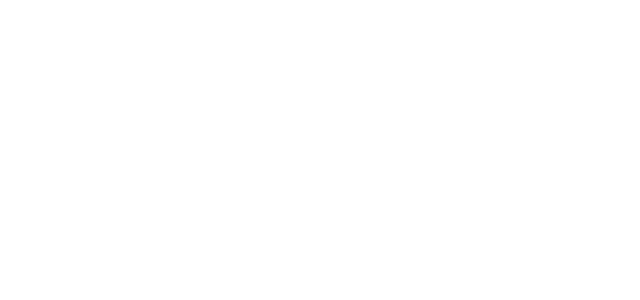
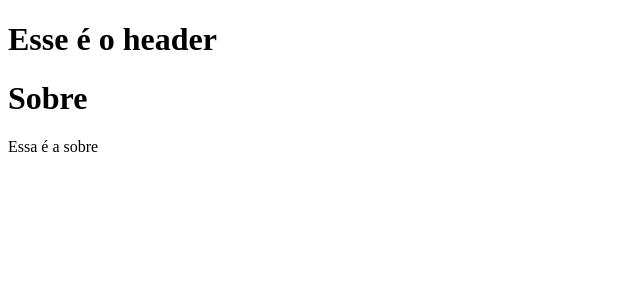
Before and after one commit to Daniel-san8/reactPassos2, a React (Create React App) app in the folder atividade12/meuapp12/: page /sobre in a window 1280 px wide. Before the commit this address had no page. Shown: the top 300 px of the page, without its empty margins (0-640 px from the left). Built offline with nearby package versions, Linux system fonts and the light colour scheme.

Commit message:
aprendendo routes

```diff
--- a/atividade12/meuapp12/src/App.js
+++ b/atividade12/meuapp12/src/App.js
@@ -1,12 +1,17 @@
 import React from "react";
 import { BrowserRouter, Routes, Route } from "react-router-dom";
 import Home from "./Home";
+import Sobre from "./Sobre";
+import NaoEncontrada from "./NaoEncontrada";
 
 function App() {
   return (
     <BrowserRouter>
+      <h1>Esse é o header</h1>
       <Routes>
         <Route path="/" element={<Home />} />
+        <Route path="sobre" element={<Sobre />} />
+        <Route path="*" element={<NaoEncontrada />} />
       </Routes>
     </BrowserRouter>
   );
--- /dev/null
+++ b/atividade12/meuapp12/src/NaoEncontrada.js
@@ -0,0 +1,7 @@
+import React from "react";
+
+const NaoEncontrada = () => {
+  return <h1>Erro 404</h1>;
+};
+
+export default NaoEncontrada;
--- /dev/null
+++ b/atividade12/meuapp12/src/Sobre.js
@@ -0,0 +1,12 @@
+import React from "react";
+
+const Sobre = () => {
+  return (
+    <div>
+      <h1>Sobre</h1>
+      <p>Essa é a sobre</p>
+    </div>
+  );
+};
+
+export default Sobre;
```
